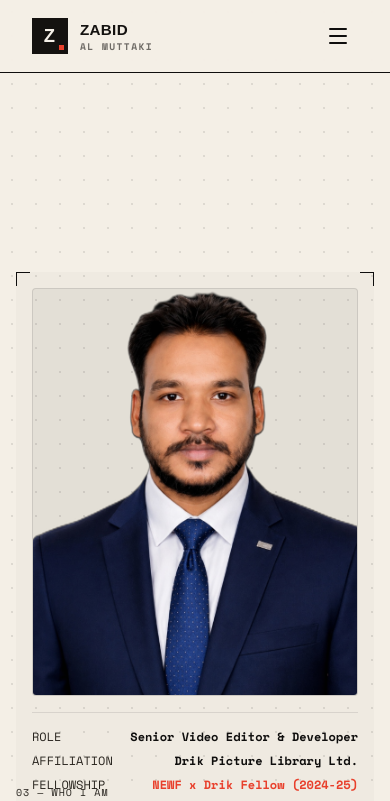
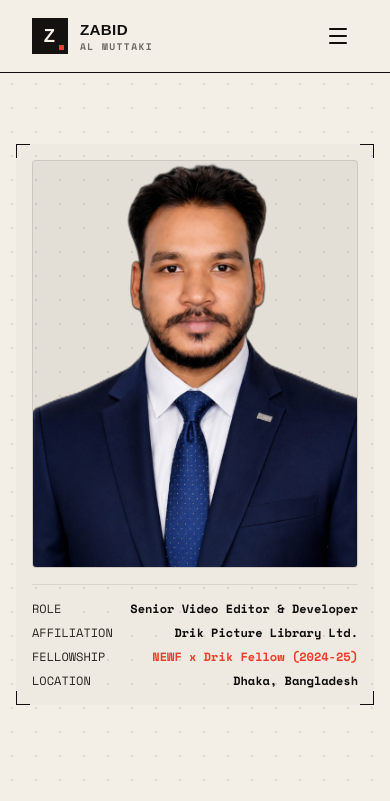
Before and after one commit to zabid-coder/zabid-portfolio-website, a Next.js app: page /about in a window 390 px wide. Shown: the top 801 px of the page. Built offline with nearby package versions, Linux system fonts and the light colour scheme.

Commit message:
Fix mobile view portrait overlap: scope sticky top-32 to desktop only (lg:top-32)

```diff
--- a/src/app/about/page.tsx
+++ b/src/app/about/page.tsx
@@ -30,7 +30,7 @@ export default function About() {
       <div className="flex flex-col lg:grid lg:grid-cols-12 gap-12 lg:gap-20 items-start">
 
         {/* Left Sticky Portrait Column */}
-        <div className="lg:col-span-5 relative lg:sticky top-32 mb-8 lg:mb-0 w-full">
+        <div className="lg:col-span-5 relative lg:sticky lg:top-32 top-0 mb-12 lg:mb-0 w-full">
           <BracketFrame className="p-4 lg:p-6 mx-auto w-full max-w-md bg-foreground/[0.02]" bracketColor="border-foreground" offset={0}>
             <div className="relative aspect-[4/5] w-full bg-foreground/5 border border-foreground/10 overflow-hidden rounded-sm">
               <Image
```
